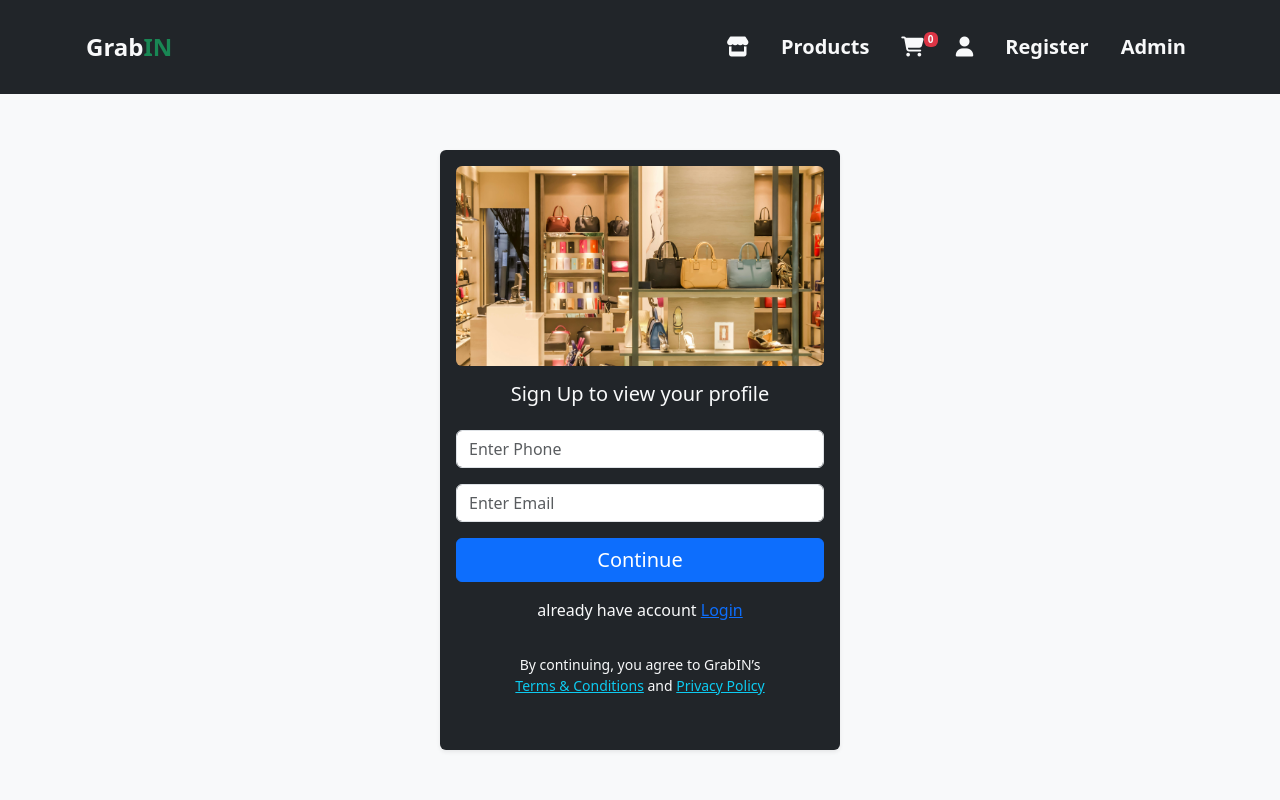
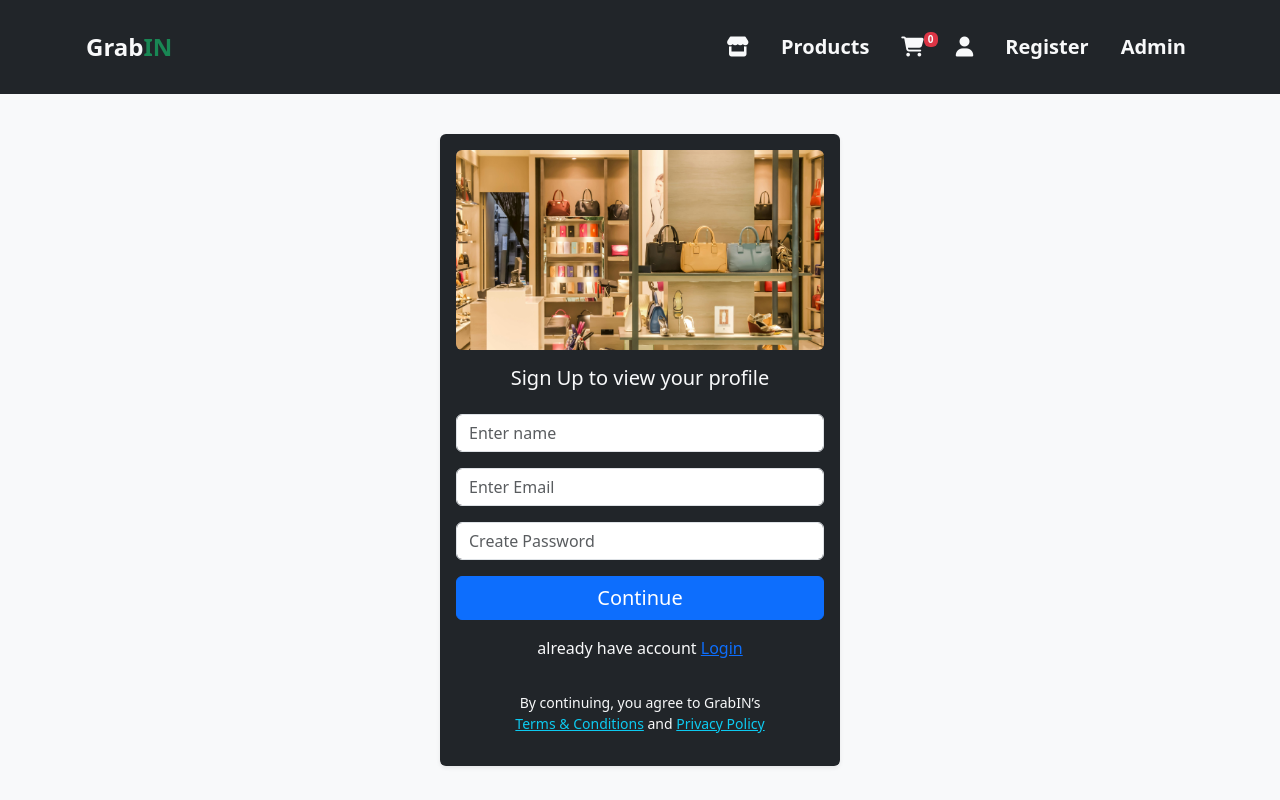
Before and after one commit to satpal911/GrabIN-shopping-website-, a React (Vite) app in the folder Frontend/: page /Register in a window 1280 px wide. Built offline with nearby package versions, Linux system fonts and the light colour scheme.

Commit message:
Update register and login

```diff
--- a/Frontend/src/Components/Home.jsx
+++ b/Frontend/src/Components/Home.jsx
@@ -10,7 +10,7 @@ const Home = () => {
   const {addItem} = useCart()
   const [products, setProducts] = useState([])
    const getApi = async () => {
-  const res = await axios("http://localhost:4000/api/");
+  const res = await axios("http://localhost:4000/api/blog");
   // Map to add 'id' field if it's missing but you have '_id'
   const productsWithId = res.data.data.map(item => ({
     ...item,
--- a/Frontend/src/Components/Products.jsx
+++ b/Frontend/src/Components/Products.jsx
@@ -4,7 +4,7 @@ import { useState } from 'react'
 import './Products.css'
 import {useCart} from 'react-use-cart'
 import { useNavigate } from 'react-router-dom'
-
+axios.defaults.withCredentials=true
  const categoryMap = {
   Men: ['men','top'],
   Women: ['women'],
@@ -26,11 +26,13 @@ const Products = () => {
   const {addItem} = useCart()
 
   const [products, setProducts] = useState([])
+  // console.log(products)
   const [search, setSearch] = useState('')
   const [filtered, setFiltered] = useState([])
   const [selectedCategory, setSelectedCategory] = useState('All')
   const getApi = async () => {
-  const res = await axios("http://localhost:4000/api/");
+  const res = await axios.get("http://localhost:4000/api/blog/");
+  console.log(res)
   // Map to add 'id' field if it's missing but you have '_id'
   const productsWithId = res.data.data.map(item => ({
     ...item,
--- a/Frontend/src/Components/Register.jsx
+++ b/Frontend/src/Components/Register.jsx
@@ -1,8 +1,35 @@
 import React from 'react'
 import { useNavigate } from 'react-router-dom'
-
+import { useState } from 'react'
+import axios from 'axios'
 const Register = () => {
   const navigate = useNavigate()
+  const [form, setForm] = useState({
+    name: '',
+    email: '',
+    password: ''
+  })
+
+  const getRegisterApi = async (e) => {
+    e.preventDefault()
+
+    try {
+      const res = await axios.post("http://localhost:4000/api/register",form)
+      console.log(res.data);
+      navigate('/')
+      console.log("User register successfully")
+    } catch (error) {
+      console.log(`email already registered ${error}`)
+    }
+  }
+
+  const handleChange = (e) => {
+    setForm({...form, [e.target.name]: e.target.value})
+    console.log(form);
+
+  }
+
+
   return (
     <div className='registerPage'>
       <div
@@ -12,6 +39,7 @@ const Register = () => {
         <form
           className='bg-dark d-flex flex-column p-3 gap-3 shadow-sm rounded'
           style={{ width: '100%', maxWidth: '400px', minHeight: '600px' }}
+          onSubmit={getRegisterApi}
         >
           <img
             className='w-100 rounded '
@@ -20,8 +48,9 @@ const Register = () => {
             alt="RegisterImage"
           />
           <h1 className='text-light text-center fs-5'>Sign Up to view your profile</h1>
-          <input className='form-control' type="text" placeholder='Enter Phone' />
-          <input className='form-control' type="text" placeholder='Enter Email' />
+          <input className='form-control' onChange={handleChange} type="text" placeholder='Enter name' name='name' value={form.name} />
+          <input className='form-control' onChange={handleChange} type="text" placeholder='Enter Email' name='email' value={form.email} />
+          <input className='form-control' onChange={handleChange} type="password" placeholder='Create Password' name='password' value={form.password} />
           <button className='btn btn-primary fs-5'>Continue</button>
           <p className='text-light text-center'>already have account <span onClick={()=> navigate('/login')}><a href="#">Login</a></span></p>
           <p className='text-light text-center small'>
```
Also changed, not shown: Frontend/src/Components/Login.jsx (+19 -1 lines), Frontend/src/Components/Payment.jsx (line endings or trailing spaces), 1 other file (tests, documents, lock files or other folders).
